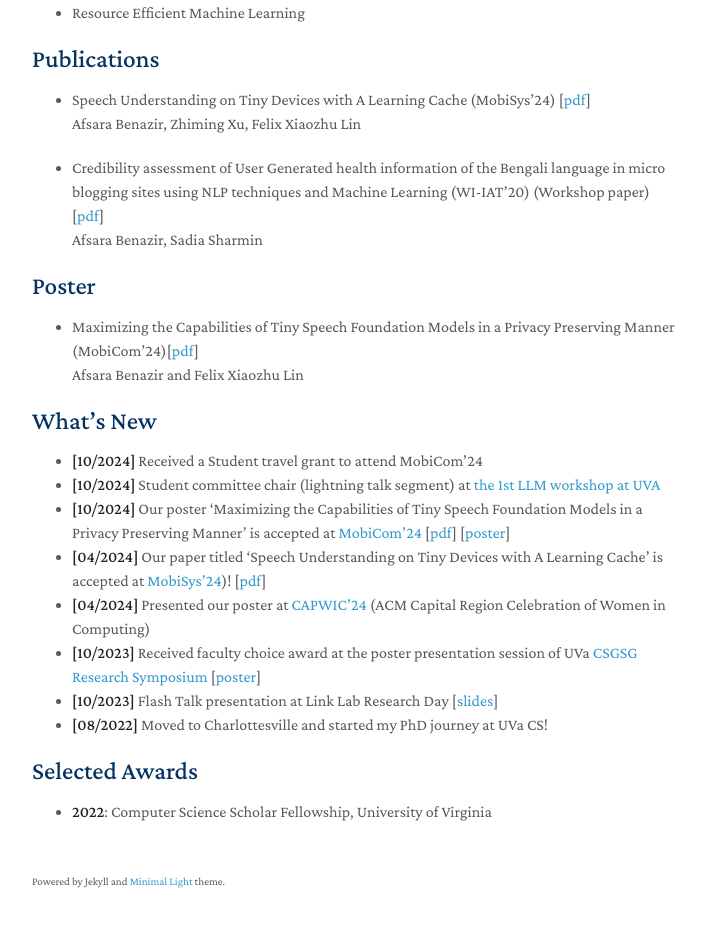
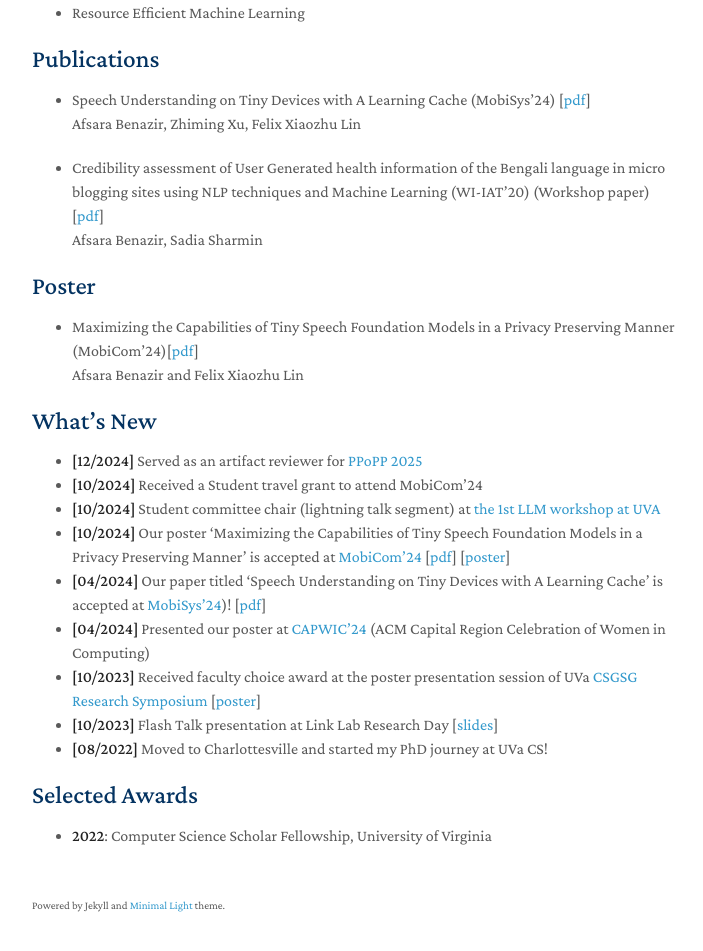
Before and after one commit to afsara-ben/aben.github.io, a Jekyll site: the page built from index.md, in a window 1280 px wide and 1388 px high. Shown: the part 402-1353 px from the top of the window, without its empty margins (438-1141 px from the left). Built offline with Jekyll 4.4.1, drawn with Linux system fonts in a browser that asks for light colours; nearby versions of some CDN libraries; a style sheet for code colours, icons or effects is not loaded; our own code applies the rules of GitHub Pages for plain Markdown files.

Commit message:
Update index.md

```diff
--- a/index.md
+++ b/index.md
@@ -29,6 +29,7 @@ Afsara Benazir, Sadia Sharmin
 
 
 ## What's New
+- **[12/2024]** Served as an artifact reviewer for [PPoPP 2025](https://ppopp25.sigplan.org/)
 - **[10/2024]** Received a Student travel grant to attend MobiCom'24
 - **[10/2024]** Student committee chair (lightning talk segment) at [the 1st LLM workshop at UVA](https://uvanlp.org/llm-workshop-2024/)
 - **[10/2024]** Our poster 'Maximizing the Capabilities of Tiny Speech Foundation Models in a Privacy Preserving Manner' is accepted at [MobiCom'24](https://www.sigmobile.org/mobicom/2024/) [[pdf](https://www.dropbox.com/scl/fi/8v54xoto0b34f7xew4a5s/2024_privacy_asr_tiny_poster_final.pdf?rlkey=w52i5xz149u1vuj638p2aiqnh&st=0fzwk4sf&dl=0)] [[poster](https://www.dropbox.com/scl/fi/0qpjcwebqvwbggrxv6wpy/privacy_asr_2024_workshop.pdf?rlkey=yarnrvodjwkwrxnet4la5madq&st=smb67ywb&dl=0)]
```
